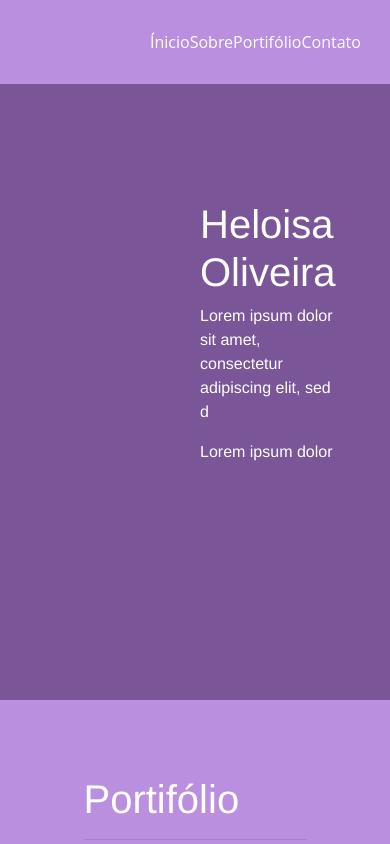
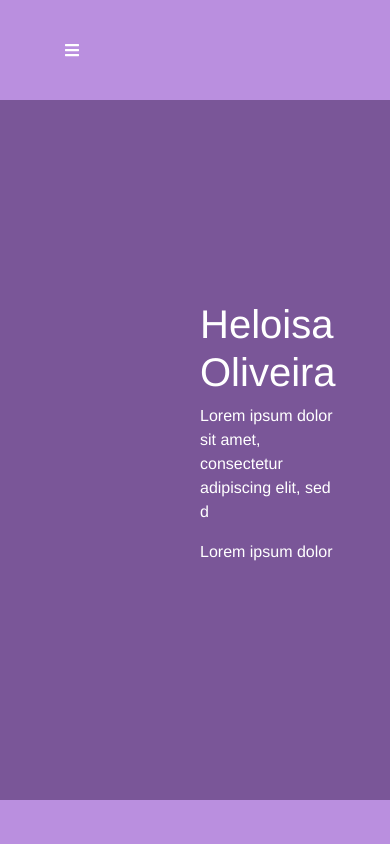
Before and after one commit to flhorizonte/heloisa-portfolio, a Vue app: page / in a window 390 px wide. Shown: the top 844 px of the page. Built offline with nearby package versions, Linux system fonts and the light colour scheme.

Commit message:
menu responsivo

```diff
--- a/package.json
+++ b/package.json
@@ -13,9 +13,11 @@
     "bootstrap-vue": "^2.15.0",
     "core-js": "^3.6.5",
     "vue": "^2.6.11",
-    "vue-router": "^3.3.4"
+    "vue-router": "^3.3.4",
+    "vuex": "^3.5.1"
   },
   "devDependencies": {
+    "@fortawesome/fontawesome-free": "^5.13.1",
     "@vue/cli-plugin-babel": "~4.4.0",
     "@vue/cli-plugin-eslint": "~4.4.0",
     "@vue/cli-service": "~4.4.0",
--- a/src/App.vue
+++ b/src/App.vue
@@ -1,6 +1,7 @@
 <template>
   <div id="app">
     <Menu></Menu>
+    <MenuMobile></MenuMobile>
     <Content></Content>
     <Sobre></Sobre>
     <Contato></Contato>
@@ -14,11 +15,12 @@ import Content from './components/Content.vue'
 import Footer from './components/Footer.vue'
 import Sobre from './components/Sobre.vue'
 import Contato from './components/Contato.vue'
+import MenuMobile from './components/MenuMobile.vue'
 
 export default {
   name: 'App',
   components: {
-    Menu, Content, Footer, Sobre, Contato
+    Menu, Content, Footer, Sobre, Contato, MenuMobile
   }
 }
 </script>
--- a/src/components/Footer.vue
+++ b/src/components/Footer.vue
@@ -11,7 +11,6 @@
 
             </div>
         </div>
-
     </div>
 </template>
 
--- a/src/components/Menu.vue
+++ b/src/components/Menu.vue
@@ -1,24 +1,28 @@
 <template>
     <div id="Menu">
-        <div id="menu-container">
-            <div class="menu-box"><a href="#">Ínicio</a></div>
-            <div class="menu-box"><a href="#Sobre">Sobre</a></div>
-            <div class="menu-box"><a href="#Portifolio">Portifólio</a></div>
-            <div class="menu-box"><a href="#Contato">Contato</a></div>
-        </div>
+        <MenuToggle></MenuToggle>
+        <MenuContainer></MenuContainer>
     </div>
 </template>
 
 <script>
+    import MenuContainer from './MenuContainer'
+    import MenuToggle from './MenuToggle'
+
     export default {
         name: 'Menu',
+        components: {
+            MenuContainer, MenuToggle
+        },
         data () {
-            return {}
+            return {
+
+            }
         }
     }
 </script>
 
-<style scoped>
+<style>
     #Menu {
         height: 10vh;
         width:100%;
@@ -26,24 +30,20 @@
         float:left;
         display: flex;
         align-items: center;
-        position: fixed;
         background-color: #BA8FDF;
+        justify-content: space-between;
+        padding:50px;
     }
 
-    #menu-container {
-        display: flex;
-        width: 25%;
-        align-items: center;
-        flex-direction: row;
-        justify-content: space-between;
-        margin-left: 150px;
+    @media only screen and (max-width: 1000px) {
+        #Menu div:nth-child(1) {
+            display: block;
+        }
+        #Menu div:nth-child(2) {
+            display: none;
+        }
     }
 
-    a:link, a:visited {
-        text-decoration: none;
-        color: #FFF;
-    }
-    a:hover {
-        color: #711ABC;
-    }
+
+
 </style>
--- /dev/null
+++ b/src/components/MenuContainer.vue
@@ -0,0 +1,37 @@
+<template>
+    <div id="MenuContainer">
+        <div class="menu-box"><a href="#">Ínicio</a></div>
+        <div class="menu-box"><a href="#Sobre">Sobre</a></div>
+        <div class="menu-box"><a href="#Portifolio">Portifólio</a></div>
+        <div class="menu-box"><a href="#Contato">Contato</a></div>
+    </div>
+</template>
+
+<script>
+    export default {
+        name: 'MenuContainer'
+    }
+</script>
+
+<style scoped>
+    #MenuContainer {
+        display: flex;
+        width: 25%;
+        align-items: center;
+        flex-direction: row;
+        /* margin-left: 150px; */
+    }
+
+    .menu-box {
+        width:100%;
+        height: 25%;
+        display: flex;
+        align-items: center;
+        justify-content: center;
+    }
+
+     a:link, a:visited {
+        text-decoration: none;
+        color: #FFF;
+    }
+</style>
--- /dev/null
+++ b/src/components/MenuMobile.vue
@@ -0,0 +1,44 @@
+<template>
+    <div id="MenuMobile" v-show="isMenuMobileVisible">
+        <MenuContainer></MenuContainer>
+    </div>
+</template>
+
+<script>
+    import { mapState } from 'vuex'
+    import MenuContainer from './MenuContainer'
+
+    export default {
+        name: 'MenuMobile',
+        components: {
+            MenuContainer
+        },
+        computed: mapState(['isMenuMobileVisible'])
+    }
+</script>
+
+<style scoped>
+    #MenuMobile {
+        height:300px;
+        background-color: #C6A3E3;
+        width: 100%;
+        display: flex;
+    }
+    #esconderMenu {
+        display:none;
+    }
+    #mostrarMenu {
+        display: block;
+    }
+    @media only screen and (max-width: 1000px) {
+        #MenuMobile div:nth-child(1) {
+            flex-direction: column;
+            width: 100%;
+        }
+    }
+    @media only screen and (min-width: 1000px) {
+        #MenuMobile {
+            display:none;
+        }
+    }
+</style>
--- /dev/null
+++ b/src/components/MenuToggle.vue
@@ -0,0 +1,37 @@
+<template>
+    <div id="MenuToggle">
+        <button @click="hideToggle()">
+            <i class="fas fa-bars"></i>
+        </button>
+    </div>
+</template>
+
+<script>
+    export default {
+        name: 'MenuToggle',
+        methods: {
+            hideToggle () {
+                this.$store.commit('hideToggle')
+            }
+        }
+    }
+</script>
+
+<style scoped>
+    #MenuToggle {
+        display: none;
+    }
+
+
+
+    #MenuToggle button {
+        background: none;
+        border-style: none;
+        color: white;
+        padding:10px 15px 10px 15px;
+    }
+
+    #MenuToggle button:focus {
+        outline: 1px solid white;
+    }
+</style>
--- a/src/main.js
+++ b/src/main.js
@@ -1,14 +1,19 @@
 import Vue from 'vue'
 import App from './App.vue'
 import { BootstrapVue } from 'bootstrap-vue'
+import store from './store'
 
 Vue.use(BootstrapVue)
 
 import 'bootstrap/dist/css/bootstrap.css'
 import 'bootstrap-vue/dist/bootstrap-vue.css'
 
+import '@fortawesome/fontawesome-free/css/all.css'
+import '@fortawesome/fontawesome-free/js/all.js'
+
 Vue.config.productionTip = false
 
 new Vue({
   render: h => h(App),
+  store
 }).$mount('#app')
--- /dev/null
+++ b/src/store.js
@@ -0,0 +1,16 @@
+import Vue from 'vue'
+import Vuex from 'vuex'
+
+Vue.use(Vuex)
+
+export default new Vuex.Store({
+    state: {
+        isMenuMobileVisible: false
+    },
+    mutations: {
+        hideToggle (state) {
+            state.isMenuMobileVisible = !state.isMenuMobileVisible
+            console.log(state.isMenuMobileVisible)
+        }
+    }
+})
```
Also changed, not shown: 1 other file (tests, documents, lock files or other folders).
